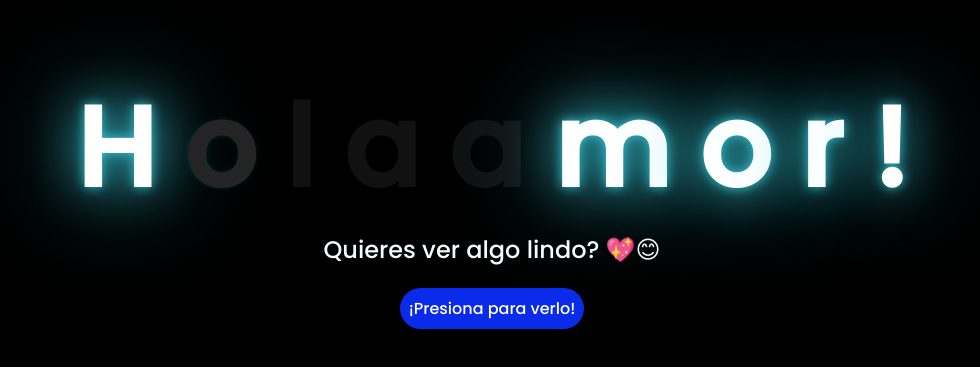
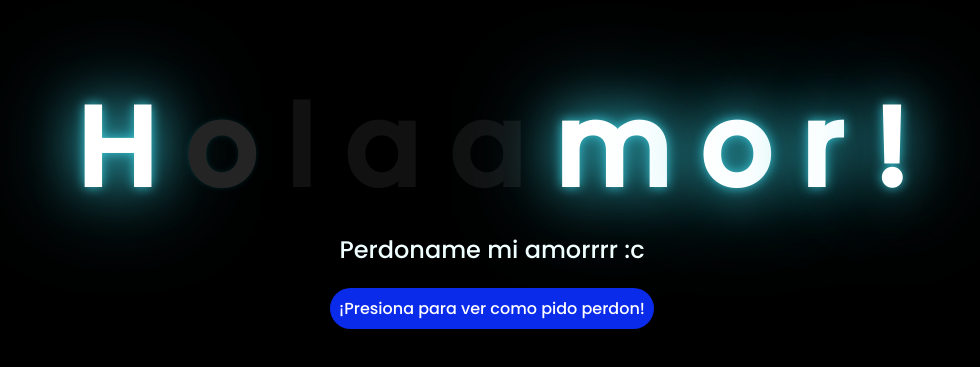
Before and after one commit to Rockstone1520/girasol, a plain HTML site: page index.html in a window 1280 px wide. Shown: the part 139-506 px from the top of the page, without its empty margins (156-1136 px from the left). Drawn offline with Linux system fonts and the light colour scheme.

Commit message:
Update index.html

```diff
--- a/index.html
+++ b/index.html
@@ -24,11 +24,11 @@
         <span>!</span>
     </div>
     <div class="description">
-        <span>Quieres ver algo lindo? 💖😊</span>
+        <span>Perdoname mi amorrrr :c </span>
     </div>
     <div class="button">
         <button class="botones">
-            <a href="flower.html" style="color: #fff;">¡Presiona para verlo!</a>
+            <a href="flower.html" style="color: #fff;">¡Presiona para ver como pido perdon!</a>
         </button>
     </div>
 </body>
```
